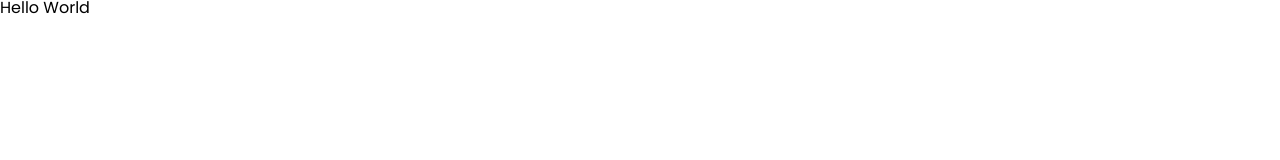
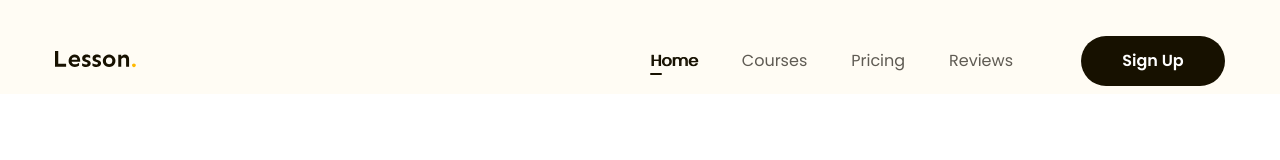
Before and after one commit to locit123/du-an2, a plain HTML site: page index.html in a window 1280 px wide. Shown: the top 160 px of the page. Drawn offline with Linux system fonts and the light colour scheme.

Commit message:
success header #1

```diff
--- a/assets/css/styles.css
+++ b/assets/css/styles.css
@@ -10,3 +10,87 @@ body {
     font-size: 1.6rem;
     font-family: Poppins, sans-serif;
 }
+/* =================Common================ */
+.btn {
+    display: inline-block;
+    text-align: center;
+    line-height: 50px;
+    border-radius: 999px;
+    font-weight: 600;
+    background-color: #171100;
+    color: #ffffff;
+    min-width: 118px;
+}
+.btn:hover {
+    opacity: 0.9;
+}
+a {
+    text-decoration: none;
+}
+.main-content {
+    width: 1170px;
+    max-width: calc(100% - 48px);
+    margin-left: auto;
+    margin-right: auto;
+}
+
+/* =================Header================ */
+.header {
+    padding: 36px 0 8px;
+    background-color: #fffcf4;
+}
+
+.fixed {
+    position: sticky;
+    top: -28px;
+    left: 0;
+}
+.header .body {
+    display: flex;
+    align-items: center;
+}
+
+.header .nav {
+    margin-left: auto;
+}
+
+.header .nav ul {
+    display: flex;
+}
+
+.header .nav li {
+    position: relative;
+}
+
+.header .nav a {
+    font-weight: 400;
+    font-size: 1.6rem;
+    color: #5f5b53;
+    padding: 8px 22px;
+}
+
+.header .nav a:hover,
+.header .nav .active a {
+    color: #171100;
+    text-shadow: 1px 0 currentColor;
+}
+
+.header .nav .active::after {
+    position: absolute;
+    bottom: -6px;
+    left: 22px;
+    content: "";
+    display: block;
+    width: 12px;
+    height: 2px;
+    background-color: #171100;
+    border-radius: 1px;
+}
+
+.header .action {
+    margin-left: 46px;
+}
+
+.header .action .sign-up-btn {
+    min-width: 144px;
+}
--- a/index.html
+++ b/index.html
@@ -18,8 +18,36 @@
     <link rel="stylesheet" href="./assets/css/styles.css">
 </head>
 
-<body>
-    <h1>Hello World</h1>
+<body style="height: 5000px;">
+    <header class="header fixed">
+        <div class="main-content">
+            <div class="body">
+                <a href="#!"><img src="./assets/img/logo.svg" alt="Lesson." class="logo"></a>
+                <nav class="nav">
+                    <ul>
+                        <li class="active">
+                            <a href="#!">Home</a>
+                        </li>
+                        <li>
+                            <a href="#!">Courses</a>
+
+                        </li>
+                        <li>
+                            <a href="#!">Pricing</a>
+
+                        </li>
+                        <li>
+                            <a href="#!">Reviews</a>
+
+                        </li>
+                    </ul>
+                </nav>
+                <div class="action">
+                    <a href="#!" class="btn sign-up-btn">Sign Up</a>
+                </div>
+            </div>
+        </div>
+    </header>
 </body>
 
 </html>
```
Also changed, not shown: assets/img/logo.svg (added).
